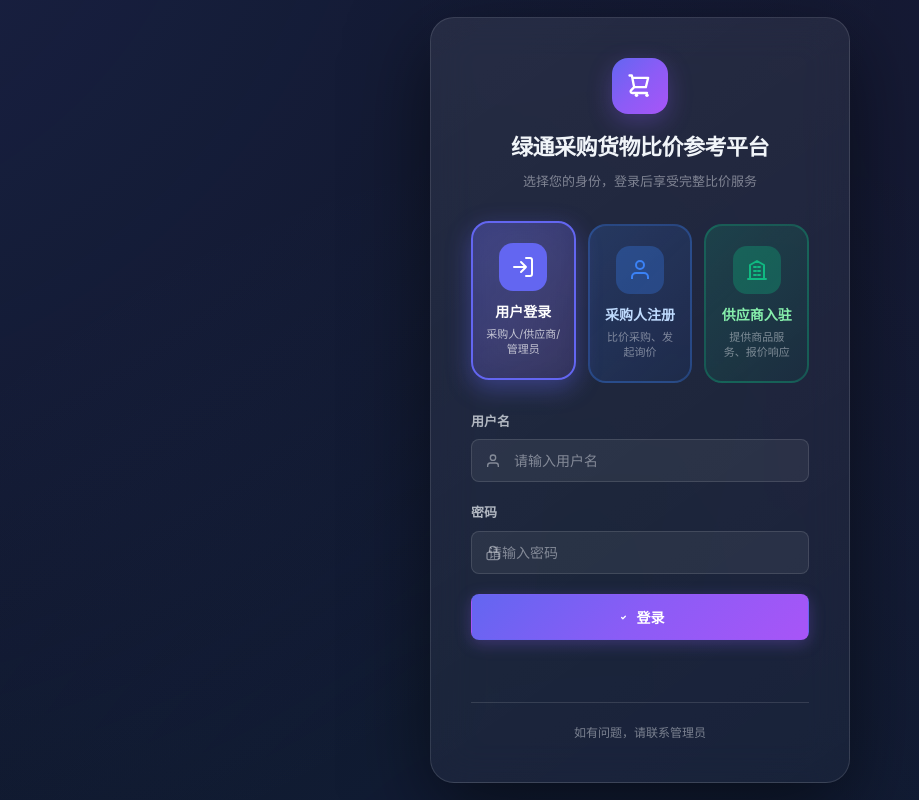
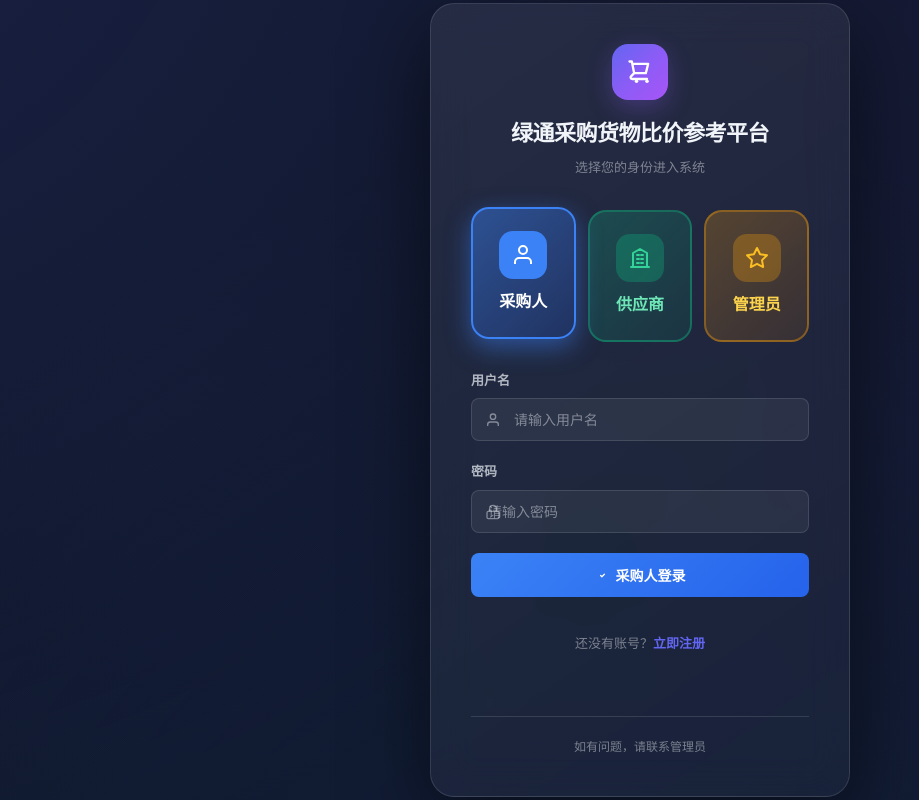
Before and after one commit to lizhangcoco/info-resource-db, a Flask app: page /login in a window 1280 px wide. Shown: the whole page, without its empty margins (0-919 px from the left). Run offline with Flask 3, Linux system fonts and the light colour scheme.

Commit message:
feat: 登录页重新设计，三角色卡片(采购人蓝/供应商绿/管理员橙)，精简文字，按钮颜色对应角色

```diff
--- a/price-compare/web/static/css/style.css
+++ b/price-compare/web/static/css/style.css
@@ -1947,7 +1947,7 @@ textarea:focus {
     flex-direction: column;
     align-items: center;
     gap: 10px;
-    padding: 20px 12px;
+    padding: 22px 12px;
     border-radius: var(--radius-lg);
     cursor: pointer;
     transition: all 0.25s ease;
@@ -1955,60 +1955,60 @@ textarea:focus {
     border: 2px solid transparent;
 }
 
-.role-card.login-card {
-    background: linear-gradient(135deg, rgba(99, 102, 241, 0.18) 0%, rgba(139, 92, 246, 0.08) 100%);
-    border-color: rgba(99, 102, 241, 0.3);
-}
-
 .role-card.buyer-card {
-    background: linear-gradient(135deg, rgba(59, 130, 246, 0.18) 0%, rgba(37, 99, 235, 0.08) 100%);
-    border-color: rgba(59, 130, 246, 0.3);
+    background: linear-gradient(135deg, rgba(59, 130, 246, 0.25) 0%, rgba(37, 99, 235, 0.12) 100%);
+    border-color: rgba(59, 130, 246, 0.4);
 }
 
 .role-card.supplier-card {
-    background: linear-gradient(135deg, rgba(16, 185, 129, 0.18) 0%, rgba(5, 150, 105, 0.08) 100%);
-    border-color: rgba(16, 185, 129, 0.3);
+    background: linear-gradient(135deg, rgba(16, 185, 129, 0.25) 0%, rgba(5, 150, 105, 0.12) 100%);
+    border-color: rgba(16, 185, 129, 0.4);
+}
+
+.role-card.admin-card {
+    background: linear-gradient(135deg, rgba(245, 158, 11, 0.25) 0%, rgba(217, 119, 6, 0.12) 100%);
+    border-color: rgba(245, 158, 11, 0.4);
 }
 
 .role-card:hover {
     transform: translateY(-3px);
 }
 
-.role-card.login-card:hover {
-    border-color: rgba(99, 102, 241, 0.6);
-    box-shadow: 0 6px 20px rgba(99, 102, 241, 0.3);
-}
-
 .role-card.buyer-card:hover {
-    border-color: rgba(59, 130, 246, 0.6);
-    box-shadow: 0 6px 20px rgba(59, 130, 246, 0.3);
+    border-color: rgba(59, 130, 246, 0.7);
+    box-shadow: 0 6px 20px rgba(59, 130, 246, 0.35);
 }
 
 .role-card.supplier-card:hover {
-    border-color: rgba(16, 185, 129, 0.6);
-    box-shadow: 0 6px 20px rgba(16, 185, 129, 0.3);
+    border-color: rgba(16, 185, 129, 0.7);
+    box-shadow: 0 6px 20px rgba(16, 185, 129, 0.35);
+}
+
+.role-card.admin-card:hover {
+    border-color: rgba(245, 158, 11, 0.7);
+    box-shadow: 0 6px 20px rgba(245, 158, 11, 0.35);
 }
 
 .role-card.active {
     transform: translateY(-3px);
 }
 
-.role-card.login-card.active {
-    background: linear-gradient(135deg, rgba(99, 102, 241, 0.35) 0%, rgba(139, 92, 246, 0.15) 100%);
-    border-color: var(--accent-primary);
-    box-shadow: 0 8px 24px rgba(99, 102, 241, 0.4);
-}
-
 .role-card.buyer-card.active {
-    background: linear-gradient(135deg, rgba(59, 130, 246, 0.35) 0%, rgba(37, 99, 235, 0.15) 100%);
-    border-color: var(--accent-blue);
-    box-shadow: 0 8px 24px rgba(59, 130, 246, 0.4);
+    background: linear-gradient(135deg, rgba(59, 130, 246, 0.45) 0%, rgba(37, 99, 235, 0.2) 100%);
+    border-color: #3b82f6;
+    box-shadow: 0 8px 24px rgba(59, 130, 246, 0.5);
 }
 
 .role-card.supplier-card.active {
-    background: linear-gradient(135deg, rgba(16, 185, 129, 0.35) 0%, rgba(5, 150, 105, 0.15) 100%);
-    border-color: var(--accent-green);
-    box-shadow: 0 8px 24px rgba(16, 185, 129, 0.4);
+    background: linear-gradient(135deg, rgba(16, 185, 129, 0.45) 0%, rgba(5, 150, 105, 0.2) 100%);
+    border-color: #10b981;
+    box-shadow: 0 8px 24px rgba(16, 185, 129, 0.5);
+}
+
+.role-card.admin-card.active {
+    background: linear-gradient(135deg, rgba(245, 158, 11, 0.45) 0%, rgba(217, 119, 6, 0.2) 100%);
+    border-color: #f59e0b;
+    box-shadow: 0 8px 24px rgba(245, 158, 11, 0.5);
 }
 
 .role-icon {
@@ -2025,71 +2025,107 @@ textarea:focus {
     height: 24px;
 }
 
-.role-icon.login-icon {
-    background: rgba(99, 102, 241, 0.3);
-    color: var(--accent-primary);
-}
-
 .role-icon.buyer-icon {
     background: rgba(59, 130, 246, 0.3);
-    color: var(--accent-blue);
+    color: #60a5fa;
 }
 
 .role-icon.supplier-icon {
     background: rgba(16, 185, 129, 0.3);
-    color: var(--accent-green);
-}
-
-.role-card.active .role-icon.login-icon {
-    background: var(--accent-primary);
+    color: #34d399;
+}
+
+.role-icon.admin-icon {
+    background: rgba(245, 158, 11, 0.3);
+    color: #fbbf24;
+}
+
+.role-card.active .role-icon.buyer-icon {
+    background: #3b82f6;
     color: white;
 }
 
-.role-card.active .role-icon.buyer-icon {
-    background: var(--accent-blue);
+.role-card.active .role-icon.supplier-icon {
+    background: #10b981;
     color: white;
 }
 
-.role-card.active .role-icon.supplier-icon {
-    background: var(--accent-green);
+.role-card.active .role-icon.admin-icon {
+    background: #f59e0b;
     color: white;
 }
 
-.role-info {
-    display: flex;
-    flex-direction: column;
-    gap: 4px;
-}
-
 .role-name {
-    font-size: 14px;
+    font-size: 16px;
     font-weight: 700;
 }
 
-.role-card.login-card .role-name {
-    color: #c7d2fe;
-}
-
 .role-card.buyer-card .role-name {
-    color: #bfdbfe;
+    color: #93c5fd;
 }
 
 .role-card.supplier-card .role-name {
-    color: #86efac;
+    color: #6ee7b7;
+}
+
+.role-card.admin-card .role-name {
+    color: #fcd34d;
 }
 
 .role-card.active .role-name {
     color: white;
 }
 
-.role-desc {
-    font-size: 11px;
+/* Role Buttons */
+.btn-buyer {
+    background: linear-gradient(135deg, #3b82f6 0%, #2563eb 100%);
+    color: white;
+    border: none;
+}
+
+.btn-buyer:hover {
+    background: linear-gradient(135deg, #2563eb 0%, #1d4ed8 100%);
+    box-shadow: 0 4px 16px rgba(59, 130, 246, 0.4);
+}
+
+.btn-supplier {
+    background: linear-gradient(135deg, #10b981 0%, #059669 100%);
+    color: white;
+    border: none;
+}
+
+.btn-supplier:hover {
+    background: linear-gradient(135deg, #059669 0%, #047857 100%);
+    box-shadow: 0 4px 16px rgba(16, 185, 129, 0.4);
+}
+
+.btn-admin {
+    background: linear-gradient(135deg, #f59e0b 0%, #d97706 100%);
+    color: white;
+    border: none;
+}
+
+.btn-admin:hover {
+    background: linear-gradient(135deg, #d97706 0%, #b45309 100%);
+    box-shadow: 0 4px 16px rgba(245, 158, 11, 0.4);
+}
+
+/* Form Switch Link */
+.form-switch {
+    text-align: center;
+    margin-top: 16px;
+    font-size: 13px;
     color: var(--text-tertiary);
-    line-height: 1.4;
-}
-
-.role-card.active .role-desc {
-    color: rgba(255, 255, 255, 0.7);
+}
+
+.form-switch a {
+    color: var(--accent-primary);
+    text-decoration: none;
+    font-weight: 600;
+}
+
+.form-switch a:hover {
+    text-decoration: underline;
 }
 
 /* Register Banner */
--- a/price-compare/web/templates/login.html
+++ b/price-compare/web/templates/login.html
@@ -19,34 +19,20 @@
                 </div>
                 <div class="login-title">
                     <h1>绿通采购货物比价参考平台</h1>
-                    <p>选择您的身份，登录后享受完整比价服务</p>
+                    <p>选择您的身份进入系统</p>
                 </div>
             </div>
 
             <!-- 角色选择区 -->
             <div class="role-selector" id="roleSelector">
-                <div class="role-card login-card active" onclick="selectRole('login', this)">
-                    <div class="role-icon login-icon">
-                        <svg viewBox="0 0 24 24" fill="none" xmlns="http://www.w3.org/2000/svg">
-                            <path d="M15 3h4a2 2 0 012 2v14a2 2 0 01-2 2h-4M10 17l5-5-5-5M15 12H3" stroke="currentColor" stroke-width="2" stroke-linecap="round" stroke-linejoin="round"/>
-                        </svg>
-                    </div>
-                    <div class="role-info">
-                        <span class="role-name">用户登录</span>
-                        <span class="role-desc">采购人/供应商/管理员</span>
-                    </div>
-                </div>
-                <div class="role-card buyer-card" onclick="selectRole('register', this)">
+                <div class="role-card buyer-card active" onclick="selectRole('buyer', this)">
                     <div class="role-icon buyer-icon">
                         <svg viewBox="0 0 24 24" fill="none" xmlns="http://www.w3.org/2000/svg">
                             <path d="M20 21v-2a4 4 0 00-4-4H8a4 4 0 00-4 4v2" stroke="currentColor" stroke-width="2"/>
                             <circle cx="12" cy="7" r="4" stroke="currentColor" stroke-width="2"/>
                         </svg>
                     </div>
-                    <div class="role-info">
-                        <span class="role-name">采购人注册</span>
-                        <span class="role-desc">比价采购、发起询价</span>
-                    </div>
+                    <span class="role-name">采购人</span>
                 </div>
                 <div class="role-card supplier-card" onclick="selectRole('supplier', this)">
                     <div class="role-icon supplier-icon">
@@ -54,15 +40,20 @@
                             <path d="M3 21h18M5 21V7l7-4 7 4v14M9 9h2M9 13h2M9 17h2M13 9h2M13 13h2M13 17h2" stroke="currentColor" stroke-width="2" stroke-linecap="round" stroke-linejoin="round"/>
                         </svg>
                     </div>
-                    <div class="role-info">
-                        <span class="role-name">供应商入驻</span>
-                        <span class="role-desc">提供商品服务、报价响应</span>
+                    <span class="role-name">供应商</span>
+                </div>
+                <div class="role-card admin-card" onclick="selectRole('admin', this)">
+                    <div class="role-icon admin-icon">
+                        <svg viewBox="0 0 24 24" fill="none" xmlns="http://www.w3.org/2000/svg">
+                            <path d="M12 2l3.09 6.26L22 9.27l-5 4.87 1.18 6.88L12 17.77l-6.18 3.25L7 14.14 2 9.27l6.91-1.01L12 2z" stroke="currentColor" stroke-width="2" stroke-linecap="round" stroke-linejoin="round"/>
+                        </svg>
                     </div>
+                    <span class="role-name">管理员</span>
                 </div>
             </div>
 
-            <!-- 登录表单 -->
-            <form class="login-form" id="loginForm" onsubmit="handleLogin(event)">
+            <!-- 采购人：登录表单 -->
+            <form class="login-form" id="buyerLoginForm" onsubmit="handleLogin(event, 'buyer')">
                 <div class="form-group">
                     <label class="form-label">用户名</label>
                     <div class="input-icon-wrap">
@@ -83,24 +74,20 @@
                         <input type="password" id="loginPassword" placeholder="请输入密码" required>
                     </div>
                 </div>
-                <button type="submit" class="btn btn-primary btn-full">
+                <button type="submit" class="btn btn-full btn-buyer">
                     <svg viewBox="0 0 24 24" fill="none" xmlns="http://www.w3.org/2000/svg">
                         <path d="M9 12l2 2 4-4" stroke="white" stroke-width="2" stroke-linecap="round" stroke-linejoin="round"/>
                     </svg>
-                    登录
+                    采购人登录
                 </button>
+                <div class="form-switch">
+                    还没有账号？<a href="javascript:switchToRegister('buyer')">立即注册</a>
+                </div>
                 <div class="form-error" id="loginError"></div>
             </form>
 
-            <!-- 采购人注册表单 -->
-            <form class="login-form" id="registerForm" onsubmit="handleRegister(event)" style="display: none;">
-                <div class="register-banner buyer-banner">
-                    <svg viewBox="0 0 24 24" fill="none" xmlns="http://www.w3.org/2000/svg">
-                        <path d="M20 21v-2a4 4 0 00-4-4H8a4 4 0 00-4 4v2" stroke="currentColor" stroke-width="2"/>
-                        <circle cx="12" cy="7" r="4" stroke="currentColor" stroke-width="2"/>
-                    </svg>
-                    <span>采购人注册 — 比价采购、发起询价</span>
-                </div>
+            <!-- 采购人：注册表单 -->
+            <form class="login-form" id="buyerRegisterForm" onsubmit="handleRegister(event)" style="display: none;">
                 <div class="form-group">
                     <label class="form-label">用户名</label>
                     <div class="input-icon-wrap">
@@ -123,42 +110,60 @@
                 </div>
                 <div class="form-group">
                     <label class="form-label">公司名称</label>
-                    <div class="input-icon-wrap">
-                        <svg class="input-icon" viewBox="0 0 24 24" fill="none" xmlns="http://www.w3.org/2000/svg">
-                            <path d="M17 21v-2a4 4 0 00-4-4H5a4 4 0 00-4 4v2" stroke="currentColor" stroke-width="2"/>
-                            <circle cx="9" cy="7" r="4" stroke="currentColor" stroke-width="2"/>
-                            <path d="M23 21v-2a4 4 0 00-3-3.87" stroke="currentColor" stroke-width="2"/>
-                            <path d="M16 3.13a4 4 0 010 7.75" stroke="currentColor" stroke-width="2"/>
-                        </svg>
-                        <input type="text" id="regCompany" placeholder="选填">
-                    </div>
+                    <input type="text" id="regCompany" placeholder="选填">
                 </div>
                 <div class="form-group">
                     <label class="form-label">联系电话</label>
-                    <div class="input-icon-wrap">
-                        <svg class="input-icon" viewBox="0 0 24 24" fill="none" xmlns="http://www.w3.org/2000/svg">
-                            <path d="M22 16.92v3a2 2 0 01-2.18 2 19.79 19.79 0 01-8.63-3.07 19.5 19.5 0 01-6-6 19.79 19.79 0 01-3.07-8.67A2 2 0 014.11 2h3a2 2 0 012 1.72 12.84 12.84 0 00.7 2.81 2 2 0 01-.45 2.11L8.09 9.91a16 16 0 006 6l1.27-1.27a2 2 0 012.11-.45 12.84 12.84 0 002.81.7A2 2 0 0122 16.92z" stroke="currentColor" stroke-width="2"/>
-                        </svg>
-                        <input type="tel" id="regPhone" placeholder="选填">
-                    </div>
+                    <input type="tel" id="regPhone" placeholder="选填">
                 </div>
-                <button type="submit" class="btn btn-primary btn-full">
+                <button type="submit" class="btn btn-full btn-buyer">
                     <svg viewBox="0 0 24 24" fill="none" xmlns="http://www.w3.org/2000/svg">
                         <path d="M12 5v14M5 12h14" stroke="white" stroke-width="2" stroke-linecap="round"/>
                     </svg>
                     注册采购人账号
                 </button>
+                <div class="form-switch">
+                    已有账号？<a href="javascript:switchToLogin('buyer')">返回登录</a>
+                </div>
                 <div class="form-error" id="registerError"></div>
             </form>
 
-            <!-- 供应商入驻表单 -->
-            <form class="login-form" id="supplierForm" onsubmit="handleSupplierRegister(event)" style="display: none;">
-                <div class="register-banner supplier-banner">
+            <!-- 供应商：登录表单 -->
+            <form class="login-form" id="supplierLoginForm" onsubmit="handleLogin(event, 'supplier')" style="display: none;">
+                <div class="form-group">
+                    <label class="form-label">用户名</label>
+                    <div class="input-icon-wrap">
+                        <svg class="input-icon" viewBox="0 0 24 24" fill="none" xmlns="http://www.w3.org/2000/svg">
+                            <path d="M20 21v-2a4 4 0 00-4-4H8a4 4 0 00-4 4v2" stroke="currentColor" stroke-width="2"/>
+                            <circle cx="12" cy="7" r="4" stroke="currentColor" stroke-width="2"/>
+                        </svg>
+                        <input type="text" id="supLoginUsername" placeholder="请输入用户名" required>
+                    </div>
+                </div>
+                <div class="form-group">
+                    <label class="form-label">密码</label>
+                    <div class="input-icon-wrap">
+                        <svg class="input-icon" viewBox="0 0 24 24" fill="none" xmlns="http://www.w3.org/2000/svg">
+                            <rect x="3" y="11" width="18" height="11" rx="2" ry="2" stroke="currentColor" stroke-width="2"/>
+                            <path d="M7 11V7a5 5 0 0110 0v4" stroke="currentColor" stroke-width="2"/>
+                        </svg>
+                        <input type="password" id="supLoginPassword" placeholder="请输入密码" required>
+                    </div>
+                </div>
+                <button type="submit" class="btn btn-full btn-supplier">
                     <svg viewBox="0 0 24 24" fill="none" xmlns="http://www.w3.org/2000/svg">
-                        <path d="M3 21h18M5 21V7l7-4 7 4v14M9 9h2M9 13h2M9 17h2M13 9h2M13 13h2M13 17h2" stroke="currentColor" stroke-width="2" stroke-linecap="round" stroke-linejoin="round"/>
+                        <path d="M9 12l2 2 4-4" stroke="white" stroke-width="2" stroke-linecap="round" stroke-linejoin="round"/>
                     </svg>
-                    <span>供应商入驻 — 提供商品服务、报价响应</span>
+                    供应商登录
+                </button>
+                <div class="form-switch">
+                    还没有账号？<a href="javascript:switchToRegister('supplier')">立即入驻</a>
                 </div>
+                <div class="form-error" id="supLoginError"></div>
+            </form>
+
+            <!-- 供应商：入驻表单 -->
+            <form class="login-form" id="supplierRegisterForm" onsubmit="handleSupplierRegister(event)" style="display: none;">
                 <div class="form-group">
                     <label class="form-label">登录用户名</label>
                     <div class="input-icon-wrap">
@@ -181,12 +186,7 @@
                 </div>
                 <div class="form-group">
                     <label class="form-label">公司/供应商名称 <span class="form-required">*</span></label>
-                    <div class="input-icon-wrap">
-                        <svg class="input-icon" viewBox="0 0 24 24" fill="none" xmlns="http://www.w3.org/2000/svg">
-                            <path d="M3 21h18M5 21V7l7-4 7 4v14M9 9h2M9 13h2M9 17h2M13 9h2M13 13h2M13 17h2" stroke="currentColor" stroke-width="2" stroke-linecap="round" stroke-linejoin="round"/>
-                        </svg>
-                        <input type="text" id="supCompany" placeholder="请输入公司/供应商名称" required>
-                    </div>
+                    <input type="text" id="supCompany" placeholder="请输入公司/供应商名称" required>
                 </div>
                 <div class="form-row">
                     <div class="form-group">
@@ -211,15 +211,49 @@
                         <circle cx="12" cy="12" r="10" stroke="currentColor" stroke-width="2"/>
                         <path d="M12 16v-4M12 8h.01" stroke="currentColor" stroke-width="2" stroke-linecap="round"/>
                     </svg>
-                    提交后将由管理员审核，审核通过后即可登录使用
+                    提交后将由管理员审核，审核通过后即可登录
                 </div>
-                <button type="submit" class="btn btn-primary btn-full">
+                <button type="submit" class="btn btn-full btn-supplier">
                     <svg viewBox="0 0 24 24" fill="none" xmlns="http://www.w3.org/2000/svg">
                         <path d="M12 5v14M5 12h14" stroke="white" stroke-width="2" stroke-linecap="round"/>
                     </svg>
                     提交入驻申请
                 </button>
+                <div class="form-switch">
+                    已有账号？<a href="javascript:switchToLogin('supplier')">返回登录</a>
+                </div>
                 <div class="form-error" id="supplierError"></div>
+            </form>
+
+            <!-- 管理员：登录表单 -->
+            <form class="login-form" id="adminLoginForm" onsubmit="handleLogin(event, 'admin')" style="display: none;">
+                <div class="form-group">
+                    <label class="form-label">用户名</label>
+                    <div class="input-icon-wrap">
+                        <svg class="input-icon" viewBox="0 0 24 24" fill="none" xmlns="http://www.w3.org/2000/svg">
+                            <path d="M20 21v-2a4 4 0 00-4-4H8a4 4 0 00-4 4v2" stroke="currentColor" stroke-width="2"/>
+                            <circle cx="12" cy="7" r="4" stroke="currentColor" stroke-width="2"/>
+                        </svg>
+                        <input type="text" id="adminUsername" placeholder="请输入管理员用户名" required>
+                    </div>
+                </div>
+                <div class="form-group">
+                    <label class="form-label">密码</label>
+                    <div class="input-icon-wrap">
+                        <svg class="input-icon" viewBox="0 0 24 24" fill="none" xmlns="http://www.w3.org/2000/svg">
+                            <rect x="3" y="11" width="18" height="11" rx="2" ry="2" stroke="currentColor" stroke-width="2"/>
+                            <path d="M7 11V7a5 5 0 0110 0v4" stroke="currentColor" stroke-width="2"/>
+                        </svg>
+                        <input type="password" id="adminPassword" placeholder="请输入密码" required>
+                    </div>
+                </div>
+                <button type="submit" class="btn btn-full btn-admin">
+                    <svg viewBox="0 0 24 24" fill="none" xmlns="http://www.w3.org/2000/svg">
+                        <path d="M9 12l2 2 4-4" stroke="white" stroke-width="2" stroke-linecap="round" stroke-linejoin="round"/>
+                    </svg>
+                    管理员登录
+                </button>
+                <div class="form-error" id="adminLoginError"></div>
             </form>
 
             <div class="login-footer">
@@ -230,22 +264,65 @@
 
     <script>
         window.API_BASE = '/bijia';
+        let currentRole = 'buyer';
 
-        function selectRole(tab, el) {
+        function selectRole(role, el) {
+            currentRole = role;
             document.querySelectorAll('.role-card').forEach(c => c.classList.remove('active'));
             el.classList.add('active');
-            document.getElementById('loginForm').style.display = tab === 'login' ? 'block' : 'none';
-            document.getElementById('registerForm').style.display = tab === 'register' ? 'block' : 'none';
-            document.getElementById('supplierForm').style.display = tab === 'supplier' ? 'block' : 'none';
-            document.getElementById('loginError').innerHTML = '';
-            document.getElementById('registerError').innerHTML = '';
-            document.getElementById('supplierError').innerHTML = '';
+            switchToLogin(role);
         }
 
-        async function handleLogin(e) {
+        function switchToLogin(role) {
+            hideAllForms();
+            if (role === 'buyer') {
+                document.getElementById('buyerLoginForm').style.display = 'block';
+            } else if (role === 'supplier') {
+                document.getElementById('supplierLoginForm').style.display = 'block';
+            } else if (role === 'admin') {
+                document.getElementById('adminLoginForm').style.display = 'block';
+            }
+            clearErrors();
+        }
+
+        function switchToRegister(role) {
+            hideAllForms();
+            if (role === 'buyer') {
+                document.getElementById('buyerRegisterForm').style.display = 'block';
+            } else if (role === 'supplier') {
+                document.getElementById('supplierRegisterForm').style.display = 'block';
+            }
+            clearErrors();
+        }
+
+        function hideAllForms() {
+            ['buyerLoginForm', 'buyerRegisterForm', 'supplierLoginForm', 'supplierRegisterForm', 'adminLoginForm'].forEach(id => {
+                document.getElementById(id).style.display = 'none';
+            });
+        }
+
+        function clearErrors() {
+            ['loginError', 'registerError', 'supLoginError', 'supplierError', 'adminLoginError'].forEach(id => {
+                document.getElementById(id).innerHTML = '';
+            });
+        }
+
+        async function handleLogin(e, role) {
             e.preventDefault();
-            const username = document.getElementById('loginUsername').value.trim();
-            const password = document.getElementById('loginPassword').value.trim();
+            let username, password, errorId;
+            if (role === 'buyer') {
+                username = document.getElementById('loginUsername').value.trim();
+                password = document.getElementById('loginPassword').value.trim();
+                errorId = 'loginError';
+            } else if (role === 'supplier') {
+                username = document.getElementById('supLoginUsername').value.trim();
+                password = document.getElementById('supLoginPassword').value.trim();
+                errorId = 'supLoginError';
+            } else {
+                username = document.getElementById('adminUsername').value.trim();
+                password = document.getElementById('adminPassword').value.trim();
+                errorId = 'adminLoginError';
+            }
 
             try {
                 const resp = await fetch(`${API_BASE}/api/auth/login`, {
@@ -258,19 +335,19 @@
                 if (data.success) {
                     localStorage.setItem('token', data.token);
                     localStorage.setItem('user', JSON.stringify(data.user));
-                    const role = data.user.role;
-                    if (role === 'admin') {
+                    const userRole = data.user.role;
+                    if (userRole === 'admin') {
                         window.location.href = API_BASE + '/admin';
-                    } else if (role === 'supplier') {
+                    } else if (userRole === 'supplier') {
                         window.location.href = API_BASE + '/supplier';
                     } else {
                         window.location.href = API_BASE + '/';
                     }
                 } else {
-                    document.getElementById('loginError').innerHTML = data.error || '登录失败';
+                    document.getElementById(errorId).innerHTML = data.error || '登录失败';
                 }
             } catch (err) {
-                document.getElementById('loginError').innerHTML = '网络错误，请重试';
+                document.getElementById(errorId).innerHTML = '网络错误，请重试';
             }
         }
 
@@ -341,7 +418,7 @@
 
                 if (data.success) {
                     alert('入驻申请提交成功！请等待管理员审核，审核通过后即可登录。');
-                    selectRole('login', document.querySelector('.role-card'));
+                    switchToLogin('supplier');
                 } else {
                     document.getElementById('supplierError').innerHTML = data.error || '提交失败';
                 }
```
